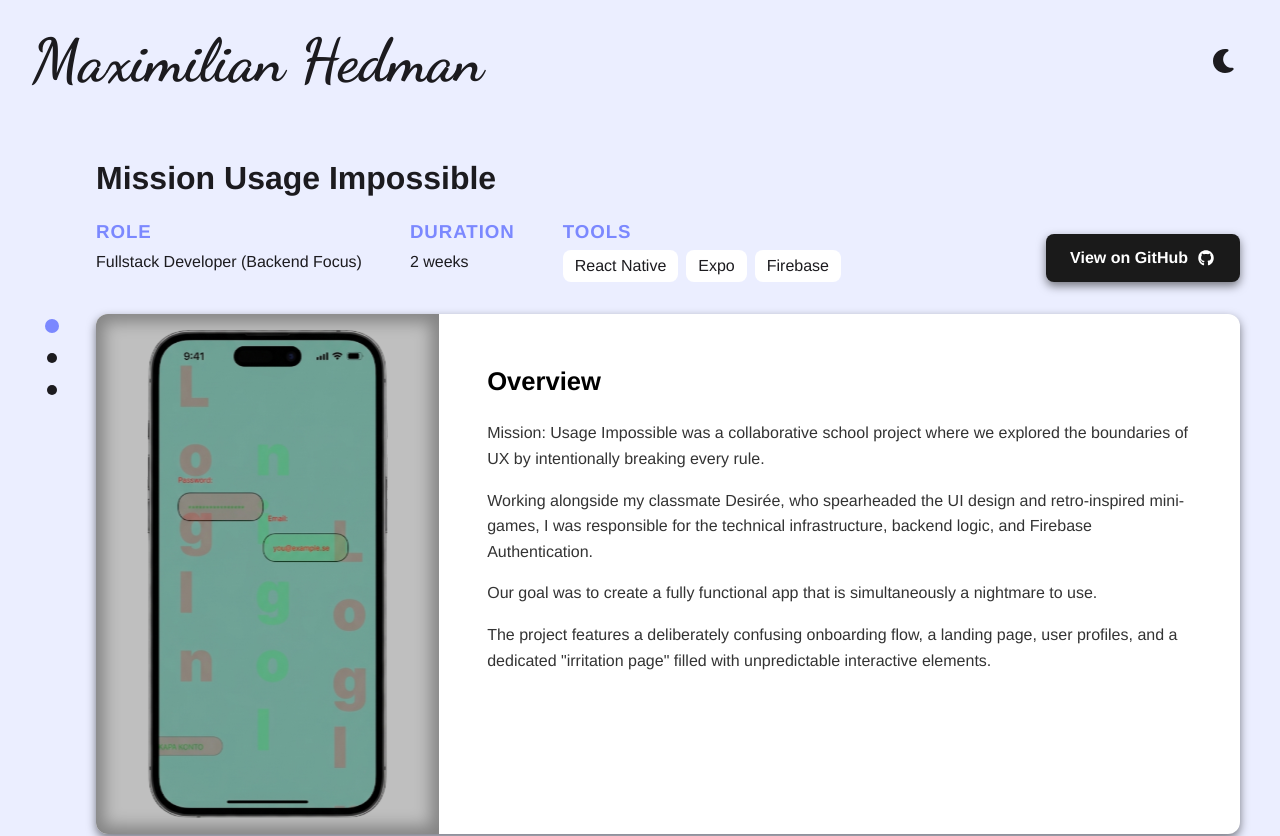
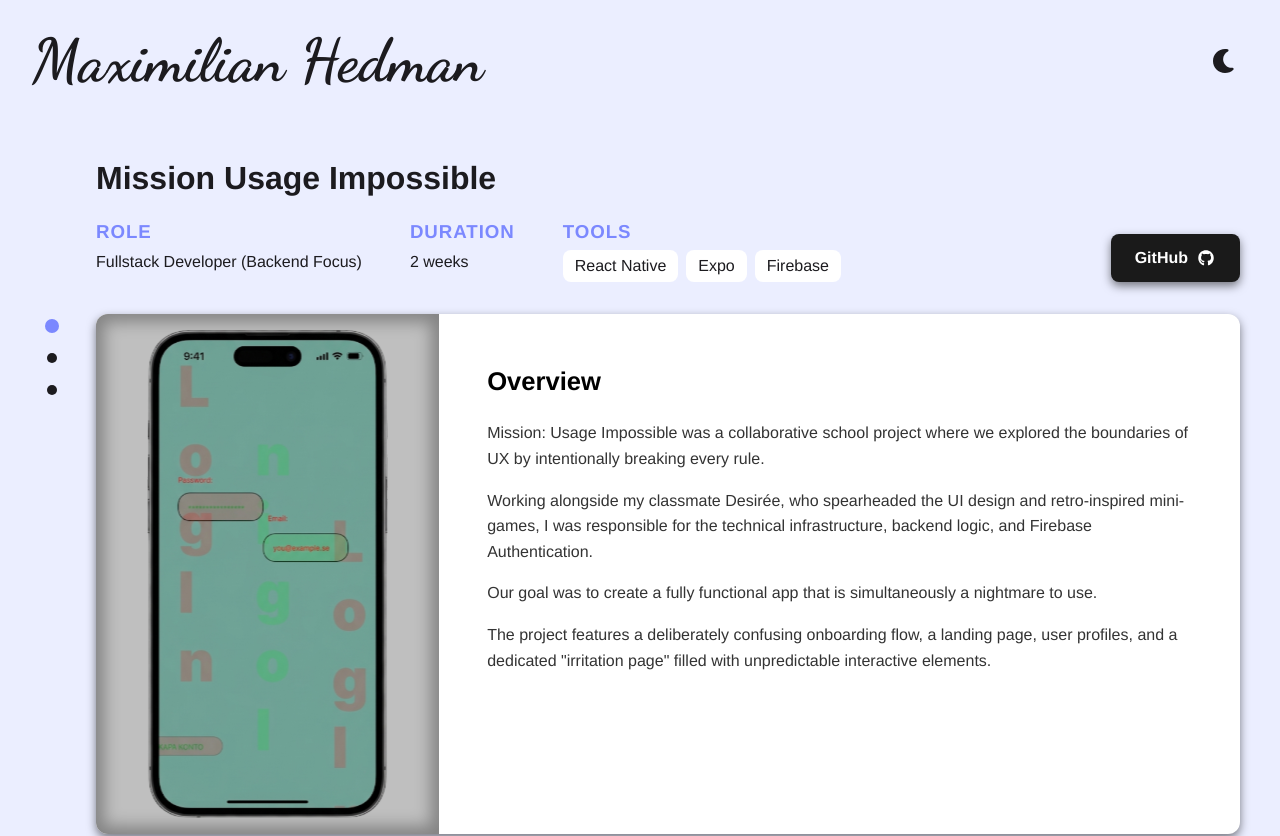
Before and after one commit to Antarcticz/Portfolio, a React (Vite) app: page /project/mission-usage-impossible in a window 1280 px wide. Shown: the top 836 px of the page. Built offline with nearby package versions, Linux system fonts and the light colour scheme.

Commit message:
FIX: Change text inside btn

```diff
--- a/src/components/Buttons/GithubProjectBtn/GithubProjectBtn.jsx
+++ b/src/components/Buttons/GithubProjectBtn/GithubProjectBtn.jsx
@@ -16,7 +16,7 @@ const GithubProjectBtn = () => {
             className="github-project-btn"
             aria-label="View source code on GitHub (opens in a new tab)"
         >
-            <span className="bold">View on GitHub</span>
+            <span className="bold">GitHub</span>
             <FontAwesomeIcon icon={['fab', 'github']} aria-hidden="true" />
         </a>
     );
```
